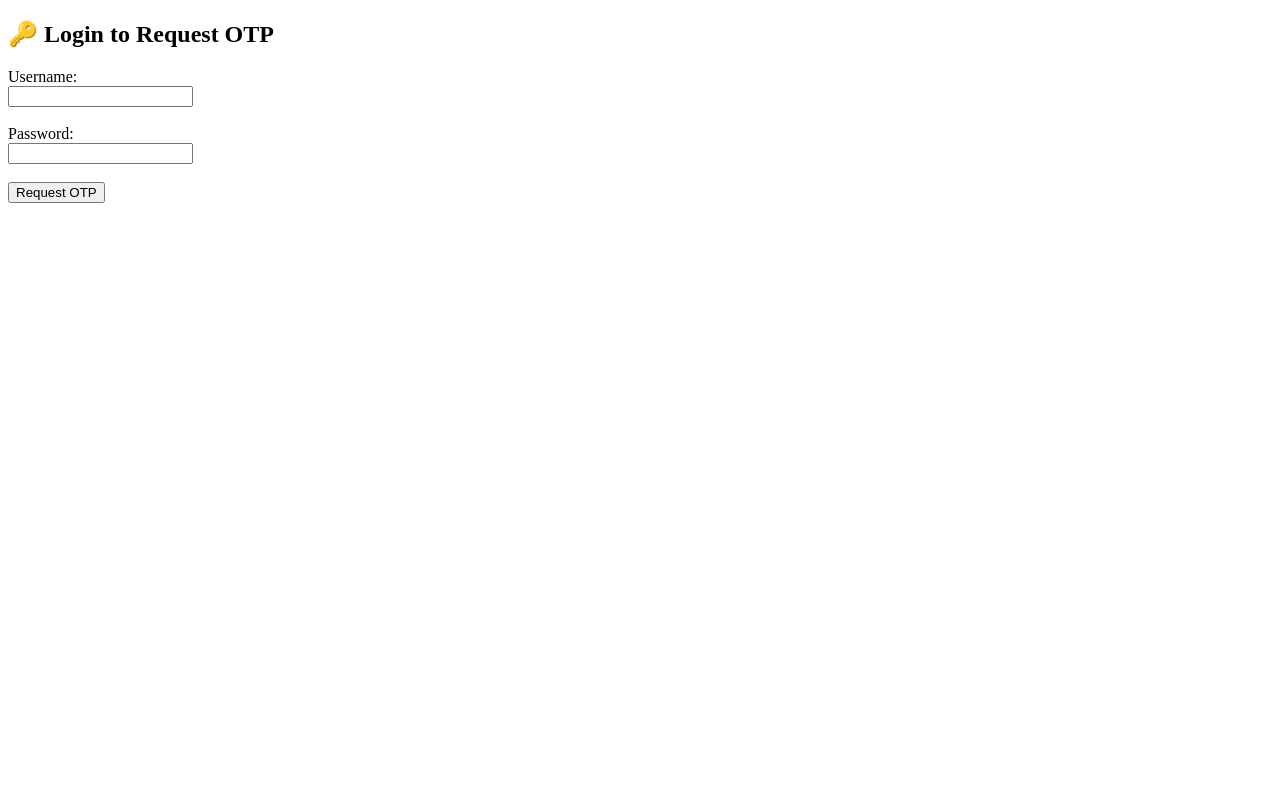
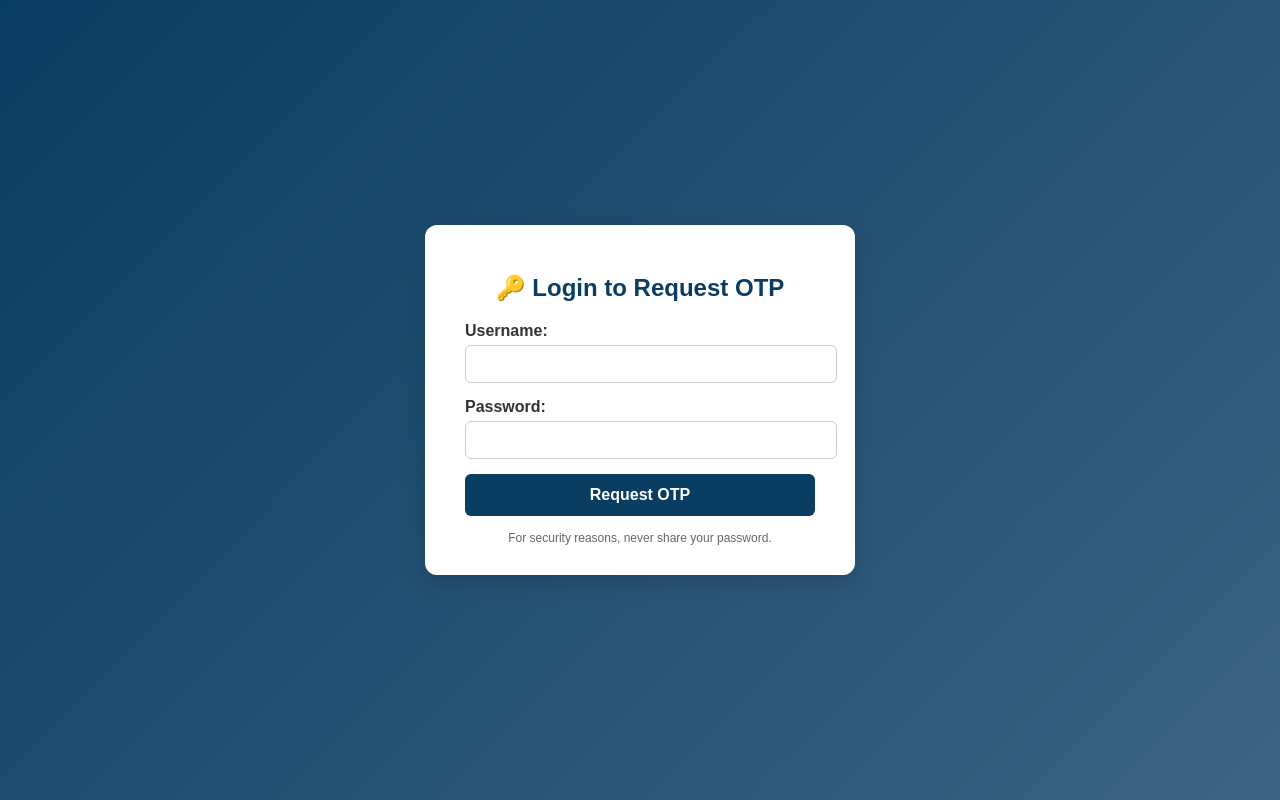
Before and after one commit to pradeepkumarv/family-investment-dashboard, a Flask app: page / in a window 1280 px wide. Run offline with Flask 3, Linux system fonts and the light colour scheme.

Commit message:
Update login.html

```diff
--- a/templates/login.html
+++ b/templates/login.html
@@ -1,16 +1,85 @@
 <!DOCTYPE html>
-<html>
+<html lang="en">
 <head>
+  <meta charset="UTF-8">
   <title>HDFC Securities Login</title>
+  <style>
+    body {
+      font-family: Arial, sans-serif;
+      background: linear-gradient(135deg, #0a3d62, #3c6382);
+      height: 100vh;
+      margin: 0;
+      display: flex;
+      justify-content: center;
+      align-items: center;
+    }
+    .login-container {
+      background: #fff;
+      padding: 30px 40px;
+      border-radius: 12px;
+      box-shadow: 0px 8px 20px rgba(0,0,0,0.15);
+      width: 350px;
+      text-align: center;
+    }
+    .login-container h2 {
+      margin-bottom: 20px;
+      color: #0a3d62;
+    }
+    .login-container label {
+      display: block;
+      text-align: left;
+      margin-bottom: 5px;
+      font-weight: bold;
+      color: #333;
+    }
+    .login-container input {
+      width: 100%;
+      padding: 10px;
+      margin-bottom: 15px;
+      border: 1px solid #ccc;
+      border-radius: 6px;
+      font-size: 14px;
+    }
+    .login-container input:focus {
+      border-color: #0a3d62;
+      outline: none;
+      box-shadow: 0px 0px 4px #0a3d62;
+    }
+    .login-container button {
+      width: 100%;
+      padding: 12px;
+      border: none;
+      border-radius: 6px;
+      background: #0a3d62;
+      color: white;
+      font-size: 16px;
+      font-weight: bold;
+      cursor: pointer;
+      transition: 0.3s;
+    }
+    .login-container button:hover {
+      background: #1e5f88;
+    }
+    .note {
+      margin-top: 15px;
+      font-size: 12px;
+      color: #666;
+    }
+  </style>
 </head>
 <body>
-  <h2>🔑 Login to Request OTP</h2>
-  <form action="/request-otp" method="post">
-    <label>Username:</label><br>
-    <input type="text" name="username" required><br><br>
-    <label>Password:</label><br>
-    <input type="password" name="password" required><br><br>
-    <button type="submit">Request OTP</button>
-  </form>
+  <div class="login-container">
+    <h2>🔑 Login to Request OTP</h2>
+    <form action="/request-otp" method="post">
+      <label for="username">Username:</label>
+      <input type="text" id="username" name="username" required>
+
+      <label for="password">Password:</label>
+      <input type="password" id="password" name="password" required>
+
+      <button type="submit">Request OTP</button>
+    </form>
+    <div class="note">For security reasons, never share your password.</div>
+  </div>
 </body>
 </html>
```
